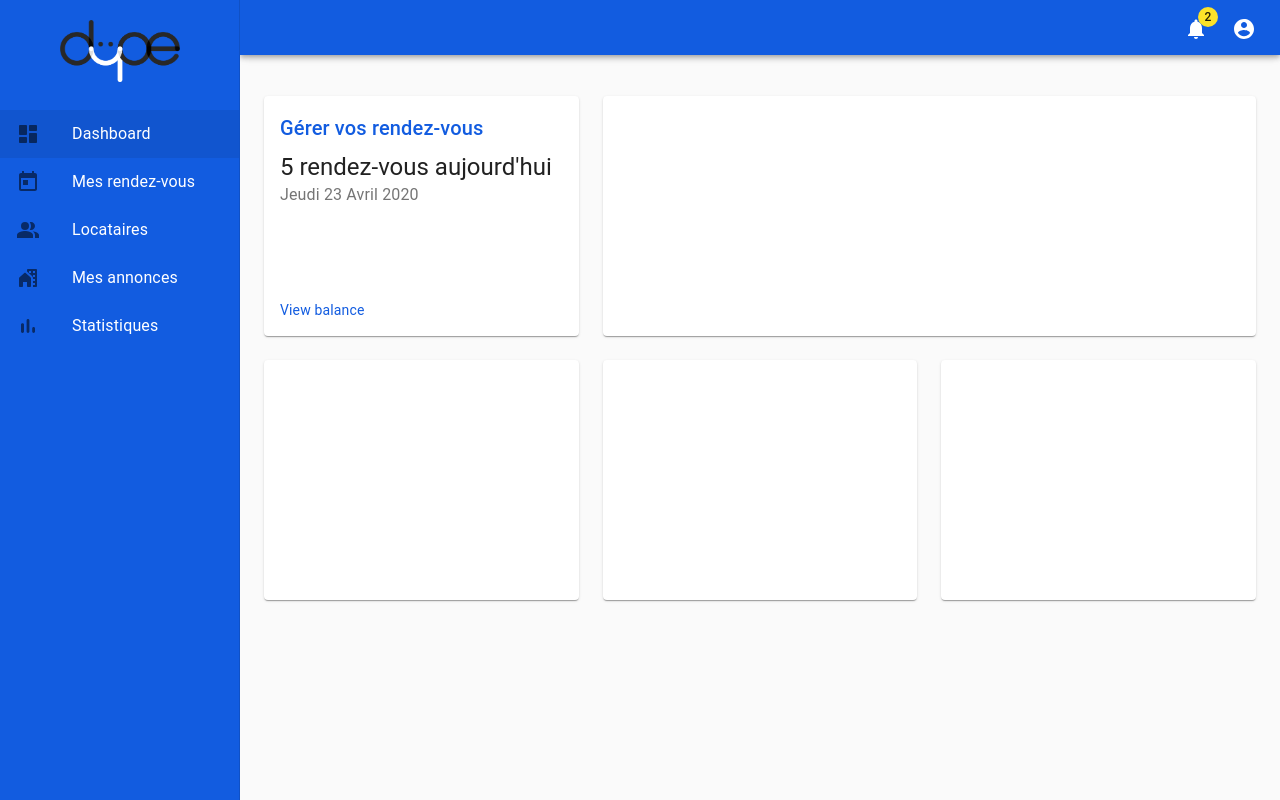
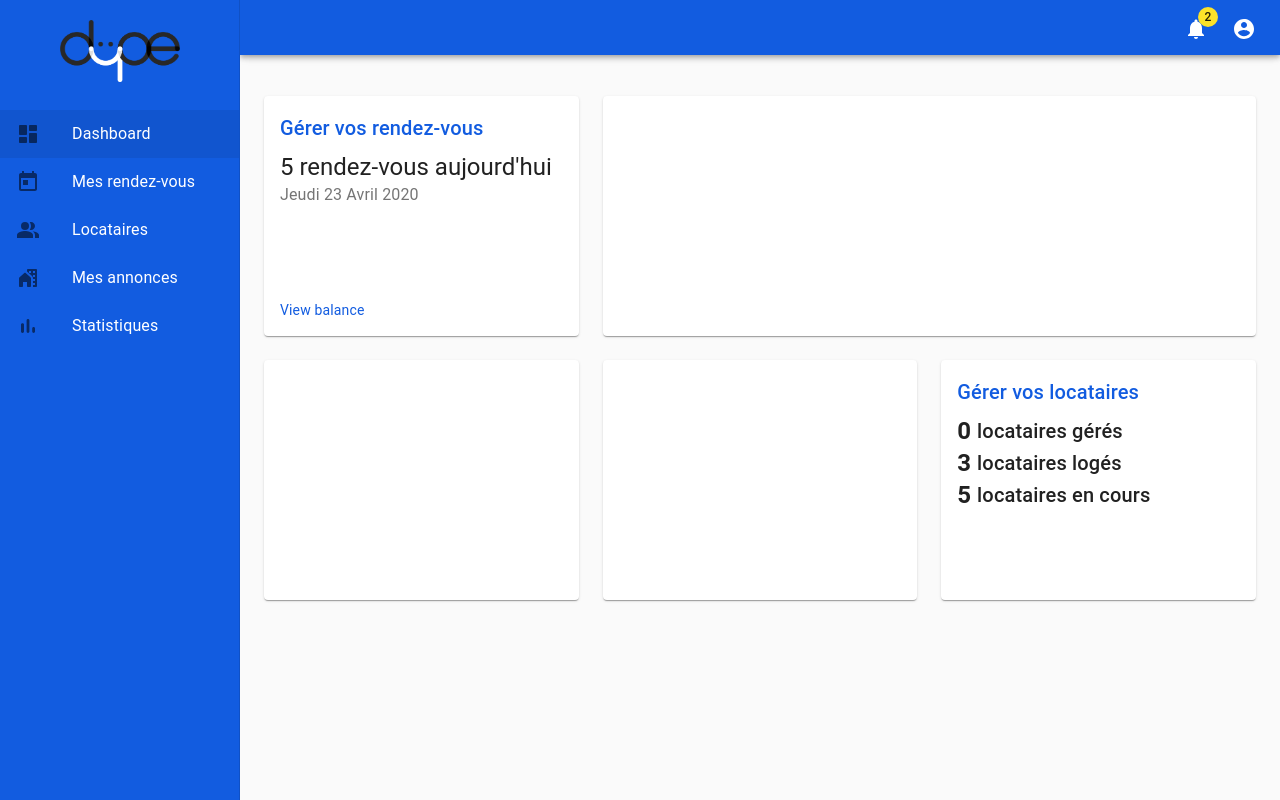
Before and after one commit to vbourgeois90/dypeBackend, a React (Create React App) app in the folder backoffice-front/: page / in a window 1280 px wide. Built offline with nearby package versions, Linux system fonts and the light colour scheme; no server answers.

Commit message:
création du store et reducer userList

```diff
--- a/backoffice-front/package.json
+++ b/backoffice-front/package.json
@@ -11,8 +11,10 @@
     "material-table": "^1.57.2",
     "react": "^16.13.1",
     "react-dom": "^16.13.1",
+    "react-redux": "^7.2.0",
     "react-router-dom": "^5.1.2",
     "react-scripts": "3.4.1",
+    "redux": "^4.0.5",
     "typeface-lato": "0.0.75"
   },
   "scripts": {
--- a/backoffice-front/src/App.js
+++ b/backoffice-front/src/App.js
@@ -9,8 +9,15 @@ import Annonces from './components/annonces/Annonces'
 import RDV from './components/rdv/RDV'
 import Stats from './components/statistiques/Statistiques'
 
+import {Provider} from 'react-redux';
+import {createStore, combineReducers}  from 'redux';
+import userList from './reducers/userList';
+const store = createStore(combineReducers({userList}));
+
+
 function App() {
   return (
+    <Provider store={store}>
     <Router>
       <Switch>
         <Route path="/" exact component={Dashboard} />
@@ -22,6 +29,7 @@ function App() {
         <Route path="/stats" component={Stats} />
       </Switch>
     </Router>
+    </Provider>
   );
 }
 
--- a/backoffice-front/src/components/dashboard/Dashboard.js
+++ b/backoffice-front/src/components/dashboard/Dashboard.js
@@ -1,4 +1,4 @@
-import React, {useEffect} from 'react';
+import React from 'react';
 import clsx from 'clsx';
 
 import {Grid, Container, Paper} from '@material-ui/core'
@@ -6,6 +6,7 @@ import { makeStyles } from '@material-ui/core/styles';
 
 import Drawer from './Drawer'
 import RDV from './RDV-card';
+import Locataires from './Locataire-card'
 
 const useStyles = makeStyles((theme) => ({
     root: {
@@ -35,18 +36,6 @@ const useStyles = makeStyles((theme) => ({
 export default function MyDashboard(){
     const classes = useStyles();
     const fixedHeightPaper = clsx(classes.paper, classes.fixedHeight);
-
-    // RECUPERE TOUS LES UTILISATEURS DE LA BDD
-    useEffect(() => {
-      const fetchData = async() => {
-
-        var rawData = await fetch('/getUsers');
-        var data = await rawData.json();
-        console.log('data :>> ', data);
-
-      }
-      fetchData();
-    }, []);
 
     return(
     <div className={classes.root}>
@@ -84,7 +73,7 @@ export default function MyDashboard(){
             {/* LOCATAIRES */}
             <Grid item xs={12} md={4}>
               <Paper className={fixedHeightPaper}>
-                {/* <Chart /> */}
+                <Locataires />
               </Paper>
             </Grid>
           </Grid>
--- /dev/null
+++ b/backoffice-front/src/components/dashboard/Locataire-card.js
@@ -0,0 +1,76 @@
+import React, {useEffect, useState} from 'react';
+import {connect} from 'react-redux';
+import { makeStyles } from '@material-ui/core/styles';
+import Typography from '@material-ui/core/Typography';
+import {Link} from 'react-router-dom';
+
+
+const useStyles = makeStyles({
+    info: {
+    display: 'flex'
+  },
+});
+
+function LocCard({getUsers}) {
+    const classes = useStyles();
+    const [userList, setUserList] = useState([])
+
+    // RECUPERE TOUS LES UTILISATEURS DE LA BDD
+    useEffect(() => {
+        const fetchData = async() => {
+          var rawData = await fetch('/getUsers');
+          var data = await rawData.json();
+          setUserList(data)
+          getUsers(data)
+        }
+        fetchData();
+    }, []);
+
+    return (
+    <React.Fragment>
+        <Link to='/locataires' style={{textDecoration: 'none'}}>
+        <Typography component="h2" variant="h6" color="primary" gutterBottom>
+            Gérer vos locataires
+        </Typography>
+        </Link>
+        <div className={classes.info}>
+            <Typography component="p" variant="h5" style={{fontWeight: 'bold', marginRight: '6px'}}>
+                {userList.length}
+            </Typography>
+            <Typography component="p" variant="h6">
+                locataires gérés
+            </Typography>
+        </div>
+        <div className={classes.info}>
+            <Typography component="p" variant="h5" style={{fontWeight: 'bold', marginRight: '6px'}}>
+                3
+            </Typography>
+            <Typography component="p" variant="h6">
+                locataires logés
+            </Typography>
+        </div>
+        <div className={classes.info}>
+            <Typography component="p" variant="h5" style={{fontWeight: 'bold', marginRight: '6px'}}>
+                5
+            </Typography>
+            <Typography component="p" variant="h6">
+                locataires en cours
+            </Typography>
+        </div>
+    </React.Fragment>
+    );
+}
+
+
+function mapDispatchToProps(dispatch){
+    return {
+        getUsers: function(users){
+            dispatch({type: 'loadOnInit', users})
+        }
+    }
+}
+
+export default connect(
+    null,
+    mapDispatchToProps
+)(LocCard)
--- a/backoffice-front/src/components/dashboard/RDV-card.js
+++ b/backoffice-front/src/components/dashboard/RDV-card.js
@@ -13,7 +13,7 @@ const useStyles = makeStyles({
   },
 });
 
-export default function RDV() {
+export default function RDVCard() {
     const classes = useStyles();
 
     const listeJour=["Lundi", "Mardi", "Mercredi", "Jeudi", "Vendredi", "Samedi", "Dimanche"];
--- a/backoffice-front/src/components/locataires/Locataire-detail.js
+++ b/backoffice-front/src/components/locataires/Locataire-detail.js
@@ -157,7 +157,7 @@ export default function LocDetail(){
                                 </Grid>
 
                                 <Grid item xs={12} sm={6}>
-                                    <img className={classes.rdvPicture} src='https://media-cdn.tripadvisor.com/media/photo-s/12/b0/c1/a9/adina-apartment-hotel.jpg'/>
+                                    <img className={classes.rdvPicture} src='https://media-cdn.tripadvisor.com/media/photo-s/12/b0/c1/a9/adina-apartment-hotel.jpg' alt="apt1" />
                                 </Grid>
                             </Paper>
 
@@ -177,7 +177,7 @@ export default function LocDetail(){
                                 </Grid>
 
                                 <Grid item xs={12} sm={6}>
-                                    <img className={classes.rdvPicture} src='https://media-cdn.tripadvisor.com/media/photo-s/12/b0/c1/a9/adina-apartment-hotel.jpg'/>
+                                    <img className={classes.rdvPicture} src='https://media-cdn.tripadvisor.com/media/photo-s/12/b0/c1/a9/adina-apartment-hotel.jpg' alt="apt2"/>
                                 </Grid>
                             </Paper>
 
--- a/backoffice-front/src/components/locataires/Locataires.js
+++ b/backoffice-front/src/components/locataires/Locataires.js
@@ -1,19 +1,18 @@
 import React, {useState} from 'react';
+import {connect} from 'react-redux';
 import Drawer from '../dashboard/Drawer'
+// import { makeStyles } from '@material-ui/core/styles';
 import MaterialTable from 'material-table';
 import { Redirect } from 'react-router-dom';
 
 
 // const useStyles = makeStyles((theme) => ({
 //     root: {
-//         height: '90vh',
-//         display: 'flex',
-//         justifyContent: 'center',
-//         alignItems: 'center'
+
 //     }
 // }));
 
-export default function Locataires(){
+function Locataires({userList}){
     // const classes = useStyles();
     const [thisUser, setThisUser] = useState()
     const handleRowClick = () => {
@@ -48,6 +47,7 @@ export default function Locataires(){
                     { nom: 'Serge Lama', email: 'tungagnant@serge.com', numTel: '0684651684', status: 'Logé' },
                     { nom: 'Francis Lalane', email: 'lalalasalope@jtm.com', numTel: '0684651684', status: 'En cours' },
                     ]}
+                    // data={userList}
 
                     options={{
                         search: true,
@@ -90,3 +90,14 @@ export default function Locataires(){
         )
     }
 }
+
+function mapStateToProps(state){
+    return{
+        userList: state.userList
+    }
+}
+
+export default connect(
+    mapStateToProps,
+    null
+)(Locataires);
--- /dev/null
+++ b/backoffice-front/src/reducers/userList.js
@@ -0,0 +1,9 @@
+export default function(userList=[], action){
+    if(action.type==='loadOnInit'){
+        let newUserList=action.users;
+        console.log('newUserList :>> ', newUserList);
+        return newUserList;
+    } else {
+        return userList;
+    }
+}
```
Also changed, not shown: 2 other files (tests, documents, lock files or other folders).
